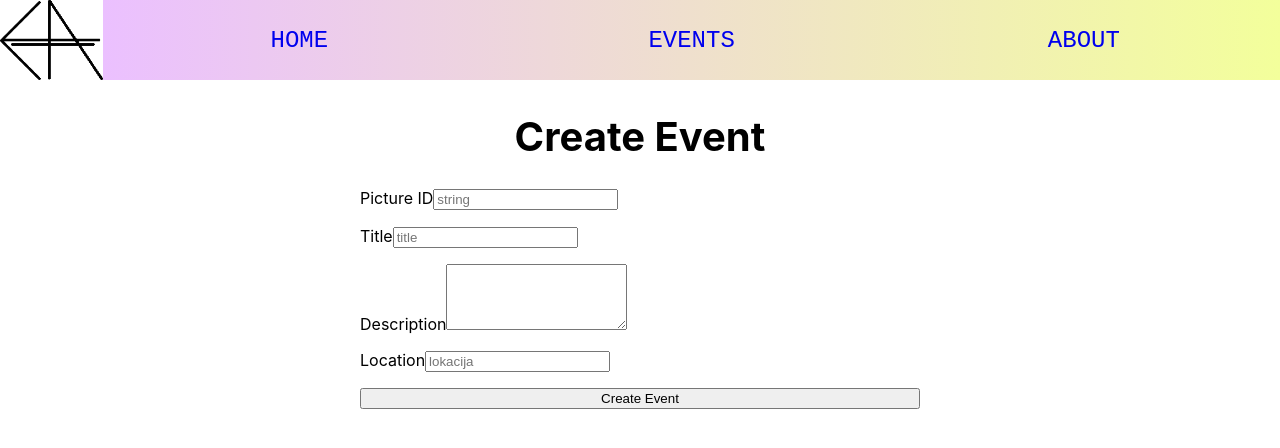
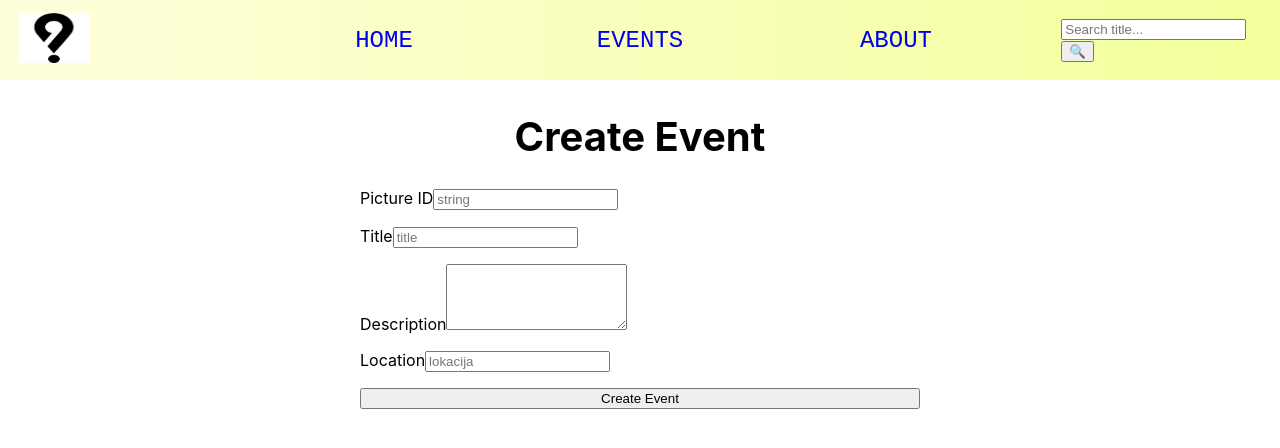
Before and after one commit to Tschikish/event-app, a React (Create React App) app in the folder frontend/: page / in a window 1280 px wide. Shown: the top 448 px of the page. Built offline with nearby package versions, Linux system fonts and the light colour scheme.

Commit message:
working search bar

```diff
--- a/frontend/src/pages/EventsPage.jsx
+++ b/frontend/src/pages/EventsPage.jsx
@@ -2,11 +2,23 @@ import Header from "../partials/Header";
 import { useState, useEffect } from "react";
 import "../styles/EventsPage.css";
 
+function EventsPage() {
+  const [events, setEvents] = useState([]);
+  const [results, setResults] = useState([]);
+  const [err, setErr] = useState(null);
 
-function EventsPage() {
-
-  const [events, setEvents] = useState([])
-
+  const handleSearch = async (title) => {
+    try {
+      setErr(null);
+      const res = await fetch(`http://localhost:5000/api/events/getone?title=${encodeURIComponent(title)}`);
+      if (!res.ok) throw new Error("No events found");
+      const data = await res.json();
+      setResults(data);
+    } catch (e) {
+      setResults([]);
+      setErr(e.message);
+    }
+  };
   const getAllEvents = async () => {
     try {
       const res = await fetch("http://localhost:5000/api/events/getone", {
@@ -30,10 +42,10 @@ function EventsPage() {
 
   return (
     <div>
-      <Header />
+      <Header onSearch={handleSearch}/>
       <section className="events-section">
         <h1 className="event-header">Events</h1>
-        {events.length === 0 && <p>No events found.</p>}
+        {/* {events.length === 0 && <p>No events found.</p>}
         {events.map((ev) => (
           <div key={ev._id} className="event-card" style={{ border: "1px solid #ccc", padding: "1rem", marginBottom: "1rem" }}>
             <h2>{ev.title}</h2>
@@ -41,7 +53,20 @@ function EventsPage() {
             <p><strong>Location:</strong> {ev.location}</p>
             <p><strong>Picture ID:</strong> {ev.pictureID}</p>
           </div>
-        ))}
+        ))} */}
+        {err && <p style={{ color: "red" }}>{err}</p>}
+        <ul>
+          {results.map((ev) => (
+            <li className="event-li" key={ev._id}>
+              <div key={ev._id} className="event-card" style={{ border: "1px solid #ccc", padding: "1rem", marginBottom: "1rem" }}>
+            <h2>{ev.title}</h2>
+            <p>{ev.description}</p>
+            <p><strong>Location:</strong> {ev.location}</p>
+            <p><strong>Picture ID:</strong> {ev.pictureID}</p>
+          </div>
+            </li>
+          ))}
+        </ul>
       </section>
     </div>
   );
--- a/frontend/src/partials/Header.jsx
+++ b/frontend/src/partials/Header.jsx
@@ -2,21 +2,25 @@ import { Link, useNavigate } from "react-router-dom";
 import { useState } from "react";
 import "../styles/Header.css";
 
-function Header() {
+function Header({ onSearch }) {
   const [query, setQuery] = useState("");
   const navigate = useNavigate();
 
   const handleSubmit = (e) => {
     e.preventDefault();
     if (!query.trim()) return;
-    // navigate to events page with query as URL param
-    navigate(`/events?search=${encodeURIComponent(query)}`);
+    // 🔥 call the callback passed from EventsPage
+    onSearch(query);
     setQuery("");
   };
 
   return (
     <header className="header">
-      <img src="/logo.png" alt="no-logo" />
+      <div className="logo">
+        <img  src="/logo.png" alt="no-logo" />
+        <Link to="/"></Link>
+      </div>
+
       <nav>
         <ul>
           <li className="levi-link">
@@ -30,6 +34,15 @@ function Header() {
           </li>
         </ul>
       </nav>
+      <form className="header-form" onSubmit={handleSubmit}>
+        <input
+          type="text"
+          placeholder="Search title..."
+          value={query}
+          onChange={(e) => setQuery(e.target.value)}
+        />
+        <button type="submit">🔍</button>
+      </form>
     </header>
   );
 }
--- a/frontend/src/styles/EventsPage.css
+++ b/frontend/src/styles/EventsPage.css
@@ -8,7 +8,7 @@
     padding: 0 20vw;
 }
 .event-header {
-    width: 100px;
+    width: 200px;
     align-self: center;
 }
 .event-card {
@@ -23,3 +23,6 @@
     padding: 1rem;
     margin-bottom: 1rem;
 }
+.event-li{
+    list-style: none;
+}
--- a/frontend/src/styles/Header.css
+++ b/frontend/src/styles/Header.css
@@ -1,18 +1,31 @@
 .header{
     display: flex;
     height: 80px;
-    justify-content: center;
+    justify-content: space-around;
+    align-items: center;
+    background: linear-gradient(90deg, #fffedc 0%, #f3ff9b 100%);
 }
 nav{
-    width: 100%;
+    width: 60vw;
     height: 100%;
+    justify-self: center;
+}
+.logo{
+    width: 200px;
+}
+.logo img{
+    width: 70px;
+    height: 50px;
+}
+.header-form{
+    width: 200px;
 }
 .header ul{
     display: flex;
     margin: 0;
     width: 100%;
     height: 100%;
-    background: linear-gradient(90deg, #ebc0ff 0%, #f3ff9b 100%);
+
     justify-content: space-around;
     align-items: center;
     list-style: none;
@@ -42,7 +55,8 @@ nav{
 a:visited{
     color: black
 }
+
 a:hover{
-    background: linear-gradient(90deg, #dd9afd 0%, #eafa6e 100%);
+    background: linear-gradient(90deg, #ff0000 0%, #eafa6e 100%);
     transition: 1.3s;
 }
```
Also changed, not shown: frontend/public/logo.png.
